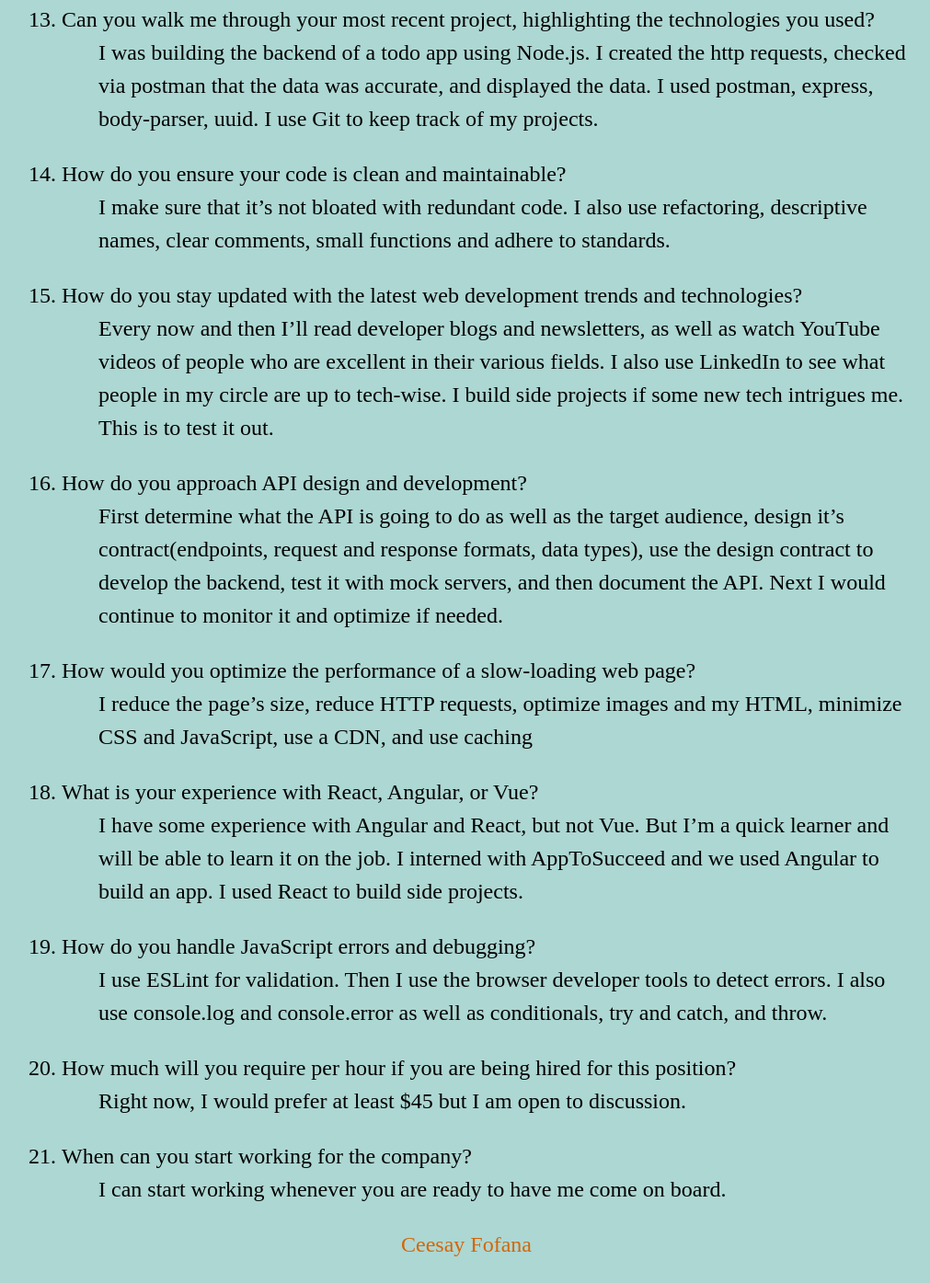
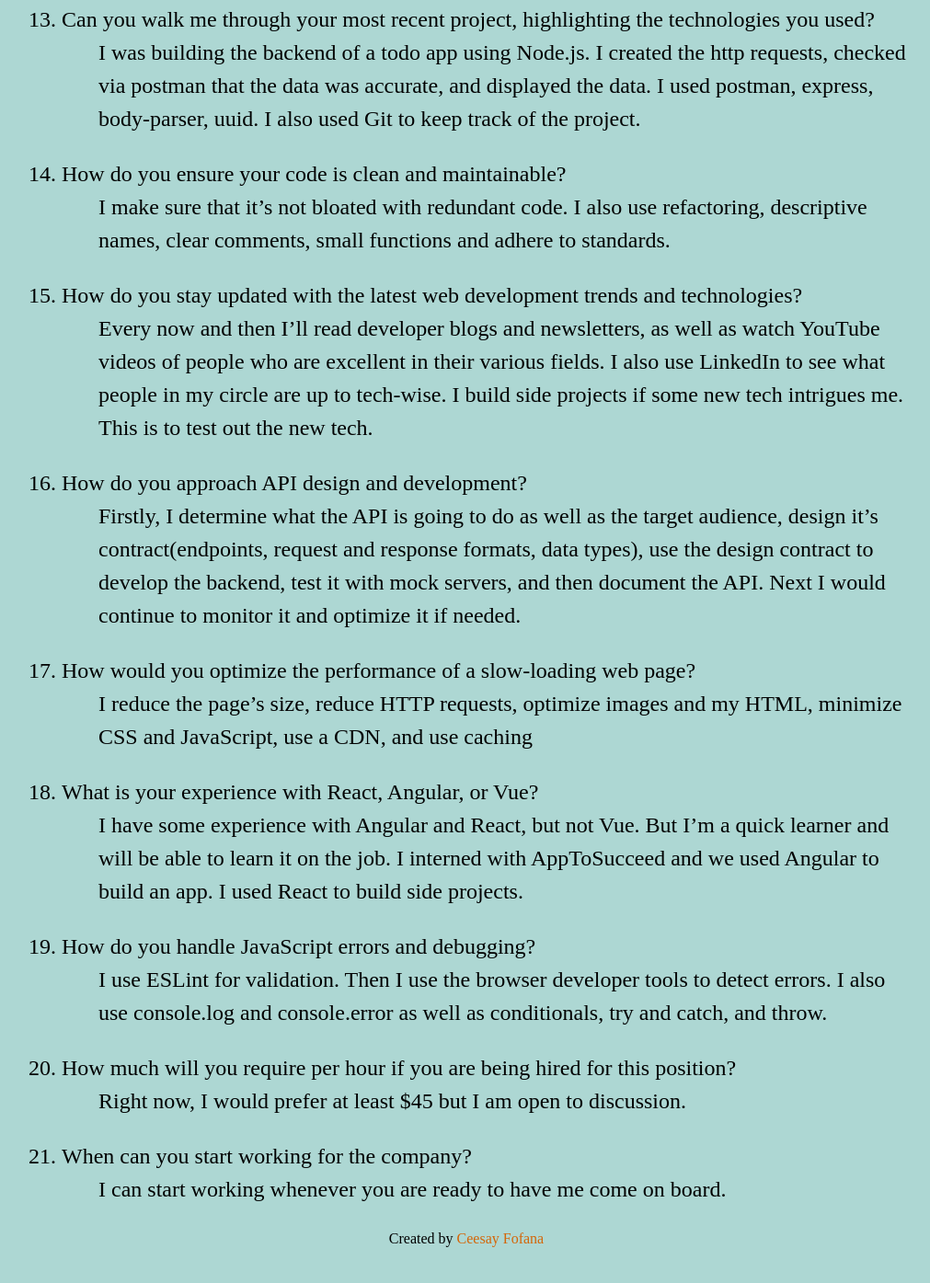
Before and after one commit to cfofana/job, a plain HTML site: page index.html in a window 1280 px wide. Shown: the part 2455-3850 px from the top of the page at 92% size, without its empty margins (93-1104 px from the left). Drawn offline with Linux system fonts and the light colour scheme.

Commit message:
Modify styles, check grammar.

```diff
--- a/index.html
+++ b/index.html
@@ -53,16 +53,16 @@
                     <ul><li>I ask myself what’s the most important work I could be doing at any given moment. This cuts out ‘fluff’ work and I do the web development that needs to get done. </li></ul>
                 </li>
                 <li>Can you walk me through your most recent project, highlighting the technologies you used?
-                    <ul><li>I was building the backend of a todo app using Node.js. I created the http requests, checked via postman that the data was accurate, and displayed the data. I used postman, express, body-parser, uuid. I use Git to keep track of my projects.</li></ul>
+                    <ul><li>I was building the backend of a todo app using Node.js. I created the http requests, checked via postman that the data was accurate, and displayed the data. I used postman, express, body-parser, uuid. I also used Git to keep track of the project.</li></ul>
                 </li>
                 <li>How do you ensure your code is clean and maintainable?
                     <ul><li>I make sure that it’s not bloated with redundant code. I also use refactoring, descriptive names, clear comments, small functions and adhere to standards. </li></ul>
                 </li>
                 <li>How do you stay updated with the latest web development trends and technologies?
-                    <ul><li>Every now and then I’ll read developer blogs and newsletters, as well as watch YouTube videos of people who are excellent in their various fields. I also use LinkedIn to see what people in my circle are up to tech-wise. I build side projects if some new tech intrigues me. This is to test it out.</li></ul>
+                    <ul><li>Every now and then I’ll read developer blogs and newsletters, as well as watch YouTube videos of people who are excellent in their various fields. I also use LinkedIn to see what people in my circle are up to tech-wise. I build side projects if some new tech intrigues me. This is to test out the new tech.</li></ul>
                 </li>
                 <li>How do you approach API design and development?
-                    <ul><li>First determine what the API is going to do as well as the target audience, design it’s contract(endpoints, request and response formats, data types), use the design contract to develop the backend, test it with mock servers, and then document the API. Next I would continue to monitor it and optimize if needed. </li></ul>
+                    <ul><li>Firstly, I determine what the API is going to do as well as the target audience, design it’s contract(endpoints, request and response formats, data types), use the design contract to develop the backend, test it with mock servers, and then document the API. Next I would continue to monitor it and optimize it if needed. </li></ul>
                 </li>
                 <li>How would you optimize the performance of a slow-loading web page?
                     <ul><li>I reduce the page’s size, reduce HTTP requests, optimize images and my HTML, minimize CSS and JavaScript, use a CDN, and use caching</li></ul>
@@ -83,7 +83,9 @@
         </section>
     </main>
     <footer>
-        <a href="www.ceesayfofana.com">Ceesay Fofana</a>
+        <p>Created by
+        <a href="https://www.ceesayfofana.com">Ceesay Fofana</a>
+    </p>
     </footer>
 </body>
 </html>
--- a/style.css
+++ b/style.css
@@ -19,6 +19,7 @@ ul li {
 }
 footer {
     text-align: center;
+    font-size: 1rem;
 }
 footer a {
     color: #d46608;
```
